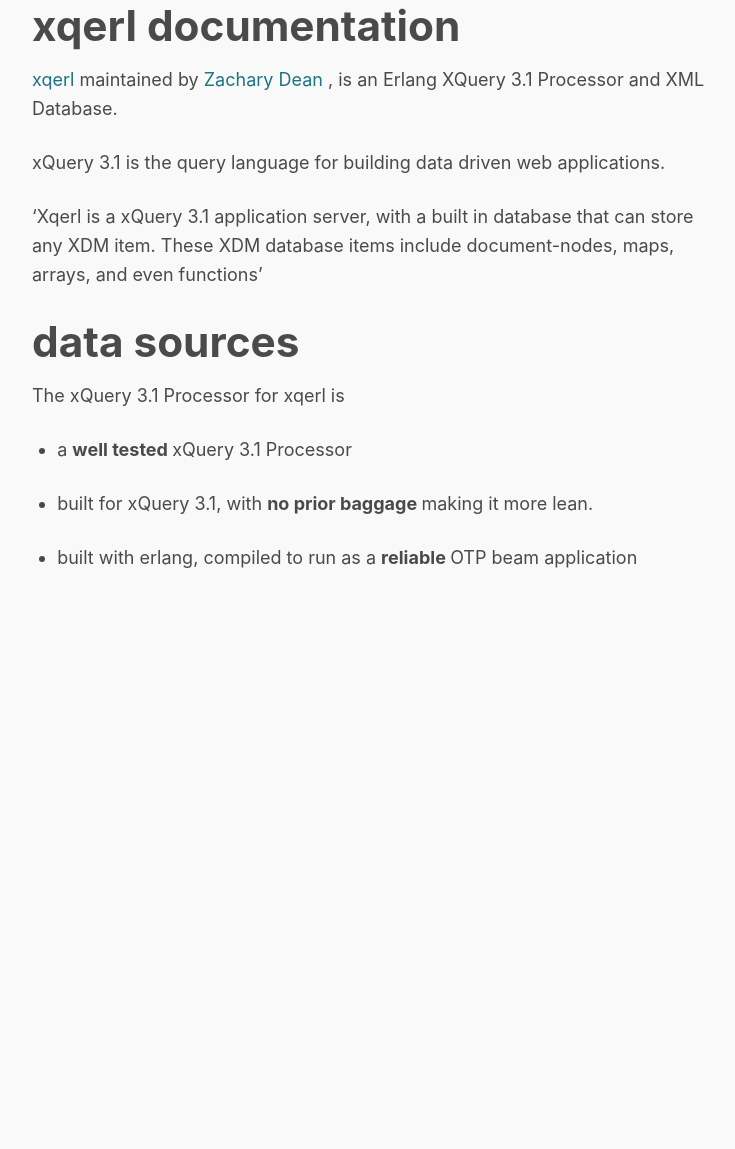
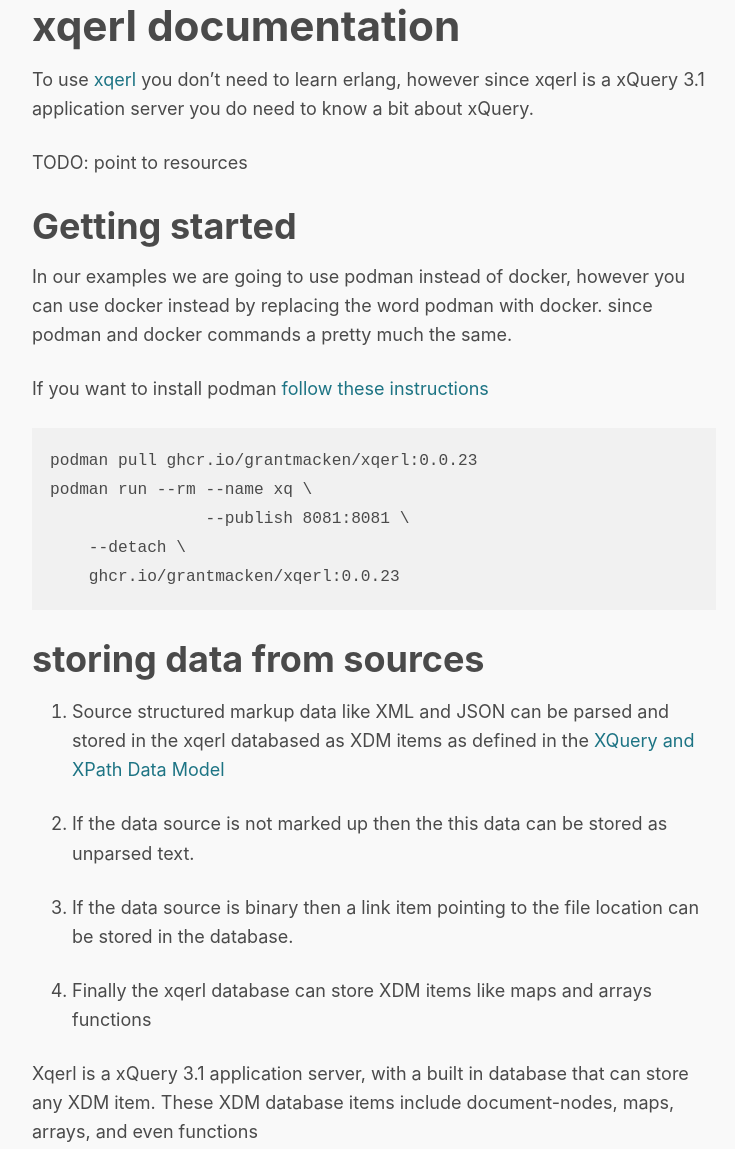
Before and after one commit to grantmacken/xq-docs, a plain HTML site: page docs/index.html in a window 1280 px wide. Shown: the part 240-1389 px from the top of the page, without its empty margins (266-1001 px from the left). Before the commit the page ends 850 px from the top, so only its background shows below. Drawn offline with Linux system fonts and the light colour scheme.

Commit message:
docs: update

```diff
--- a/docs/index.html
+++ b/docs/index.html
@@ -1,23 +1,68 @@
 <!DOCTYPE html>
-<html lang="en"><head><meta http-equiv="Content-Type" content="text/html; charset=UTF-8"><title>xqerl documentation</title><link rel="stylesheet" href="/assets/styles/sakura.css" type="text/css"><link rel="icon" href="/assets/images/favicon.ico" sizes="any"></head><body><img src="/assets/images/logo.png" alt="xqerl logo"><h1>xqerl documentation</h1><main><article>
+<html lang="en"><head><meta http-equiv="Content-Type" content="text/html; charset=UTF-8"><title>xqerl documentation</title><link rel="stylesheet" href="assets/styles/sakura.css" type="text/css"><link rel="icon" href="assets/images/favicon.ico" sizes="any"></head><body><img src="assets/images/logo.png" alt="xqerl logo"><h1>xqerl documentation</h1><main><article>
 
   <p>
+    To use
     <a title="" href="https://zadean.github.io/xqerl">xqerl</a>
+     you don&rsquo;t need to learn erlang, however since
 
-    maintained by
-
-    <a title="" href="https://github.com/zadean">Zachary Dean</a>
-    ,
-
-    is an Erlang XQuery 3.1 Processor and XML Database.
+    xqerl is a xQuery 3.1 application server you do need to know a bit about xQuery.
   </p>
   <p>
-    xQuery 3.1 is the query language for building data driven web applications.
+    TODO: point to resources
+  </p>
+  <h2>
+    Getting started
+  </h2>
+  <p>
+    In our examples we are going to use podman instead of docker,
+
+    however you can use docker instead by replacing the word podman with docker.
+
+    since podman and docker commands a pretty much the same.
   </p>
   <p>
-    &lsquo;Xqerl is a xQuery 3.1 application server, with a built in database that
+    If you want to install podman
+    <a title="" href="https://podman.io/getting-started/installation">follow these instructions</a>
+  </p>
+  <pre><code>podman pull ghcr.io/grantmacken/xqerl:0.0.23
+podman run --rm --name xq \
+		--publish 8081:8081 \
+    --detach \
+    ghcr.io/grantmacken/xqerl:0.0.23
+</code></pre>
+  <h2>
+    storing data from sources
+  </h2>
+  <ol>
+    <li>
+      <p>
+        Source structured markup data like XML and JSON can be parsed and stored in the xqerl databased as XDM items as defined in
 
-    can store any XDM item. These XDM database items include document-nodes, maps, arrays, and even functions&rsquo;
+        the
+        <a title="" href="https://www.w3.org/TR/xpath-datamodel-31">XQuery and XPath Data Model</a>
+      </p>
+    </li>
+    <li>
+      <p>
+        If the data source is not marked up then the this data can be stored as unparsed text.
+      </p>
+    </li>
+    <li>
+      <p>
+        If the data source is binary then a link item pointing to the file location can be stored in the database.
+      </p>
+    </li>
+    <li>
+      <p>
+        Finally the xqerl database can store XDM items like maps and arrays functions
+      </p>
+    </li>
+  </ol>
+  <p>
+    Xqerl is a xQuery 3.1 application server, with a built in database that
+
+    can store any XDM item. These XDM database items include document-nodes, maps, arrays, and even functions
   </p>
   <h1>
     data sources
```
Also changed, not shown: 3 other files.
